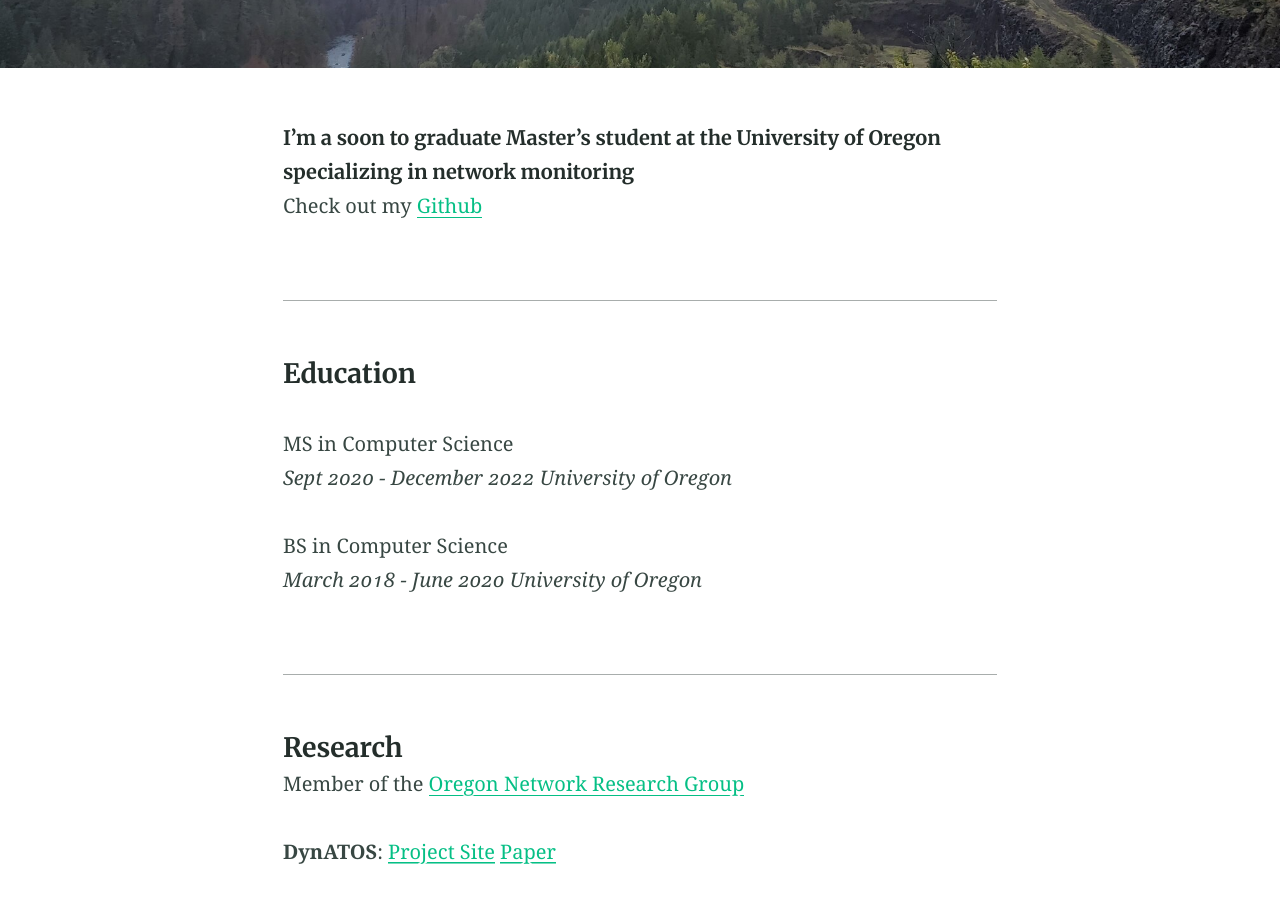
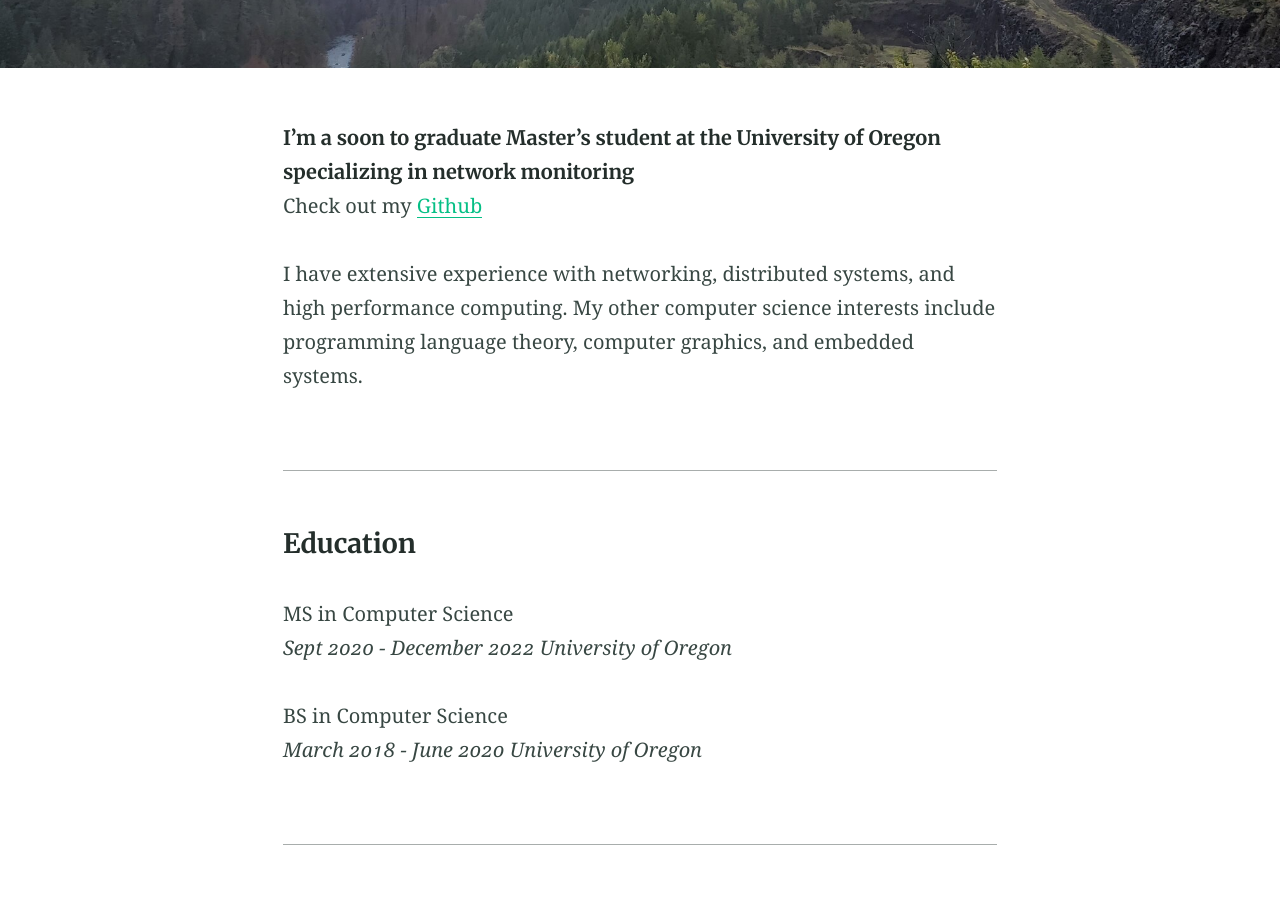
Before and after one commit to waltoconnor/waltoconnor.github.io, a Jekyll site: the page built from index.md, in a window 1280 px wide and 900 px high, scrolled down 356 px. Built offline with Jekyll 4.4.1, drawn with Linux system fonts in a browser that asks for light colours; some of the changed text lies outside the part shown.

Commit message:
updated index

```diff
--- a/index.md
+++ b/index.md
@@ -8,6 +8,9 @@ feature_text: |
 
 
 Check out my [Github](https://github.com/waltoconnor)
+
+I have extensive experience with networking, distributed systems, and high performance computing.
+My other computer science interests include programming language theory, computer graphics, and embedded systems.
 
 ---
 #### Education
@@ -53,9 +56,9 @@ tbody tr:nth-child(odd) {
 | <img style="width: 30px; height: 30px; vertical-align: middle;" src="/images/icons/csharp.svg"> **C#** | ★★★ |
 | <img style="width: 30px; height: 30px; vertical-align: middle;" src="/images/icons/kotlin.png"> **Kotlin** | ★★★ |
 | <img style="width: 30px; height: 30px; vertical-align: middle;" src="/images/icons/java.svg"> **Java** | ★★★ |
-| <img style="width: 30px; height: 30px; vertical-align: middle;" src="/images/icons/elixir.svg"> **Elixir** | ★★★ |
-| <img style="width: 30px; height: 30px; vertical-align: middle;" src="/images/icons/haskell.svg"> **Haskell** | ★ |
-| <img style="width: 30px; height: 30px; vertical-align: middle;" src="/images/icons/ocaml.svg"> **OCaml** | ★★ |
+| <img style="width: 30px; height: 30px; vertical-align: middle;" src="/images/icons/elixir.svg"> **Elixir** | ★★★★ |
+| <img style="width: 30px; height: 30px; vertical-align: middle;" src="/images/icons/haskell.svg"> **Haskell** | ★★★ |
+| <img style="width: 30px; height: 30px; vertical-align: middle;" src="/images/icons/ocaml.svg"> **OCaml** | ★★★ |
 | <img style="width: 30px; height: 30px; vertical-align: middle;" src="/images/icons/r.svg"> **R** | ★★ |
 | <img style="width: 30px; height: 30px; vertical-align: middle;" src="/images/icons/bash.svg"> **Bash** | ★★★ |
 | <img style="width: 60px; height: 30px; vertical-align: middle;" src="/images/icons/sql.png"> **SQL** | ★★★★ |
```
